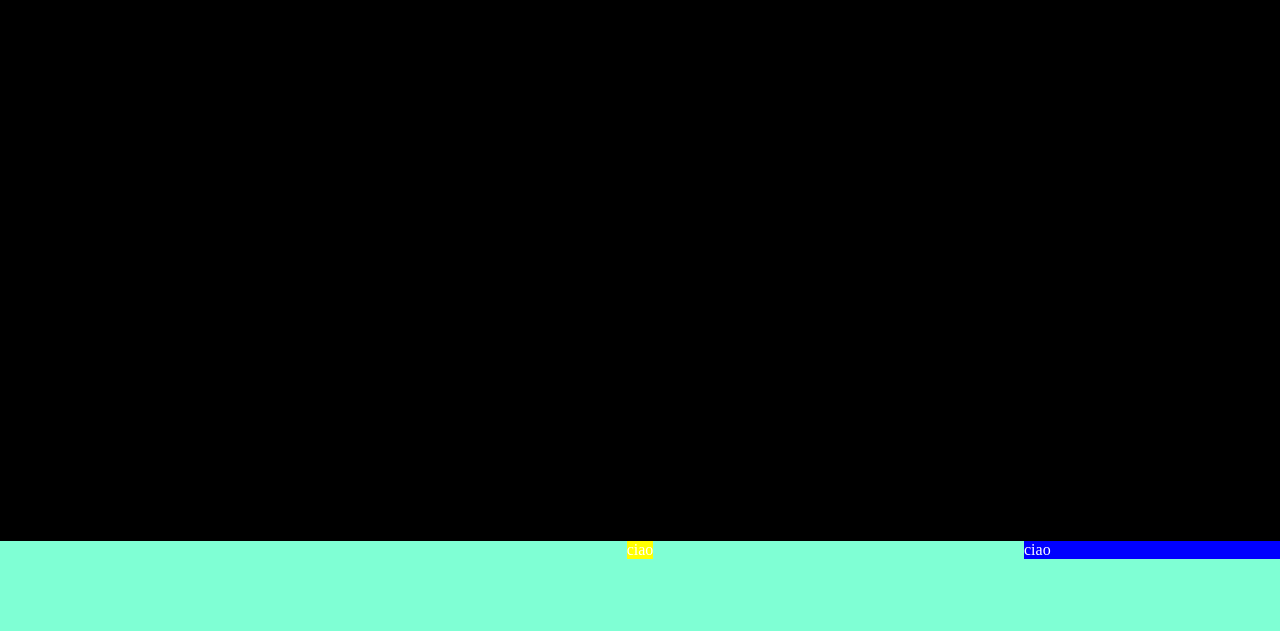
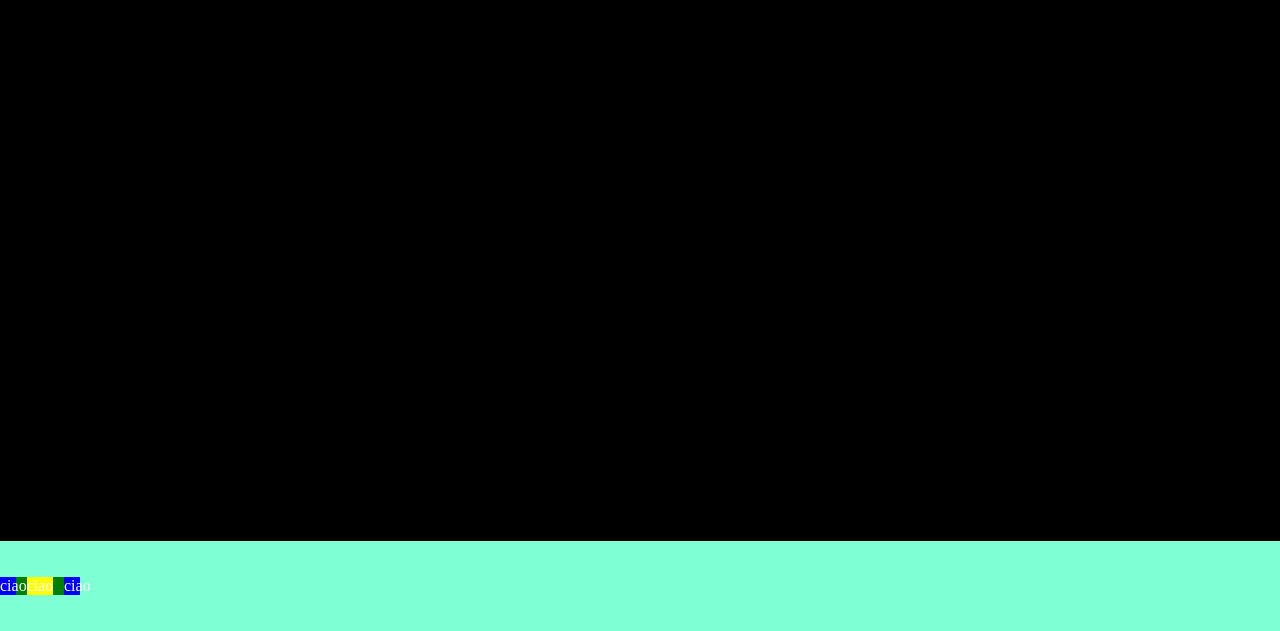
Before and after one commit to Seme87/html-css-zoom, a plain HTML site: page index.html in a window 1280 px wide. Shown: the part 169-800 px from the top of the page. Drawn offline with Linux system fonts and the light colour scheme.

Commit message:
fix footer

```diff
--- a/css/style.css
+++ b/css/style.css
@@ -114,14 +114,17 @@ main{
 footer {
     background-color: aquamarine;
     height: 90px;
+    display: flex;
+    align-items: center;
 }
 
 
 .row-footer{
+    background-color: green;
     color: white;
     display: flex;
     justify-content: space-between;
-    align-items: center;
+
 }
 
 
--- a/index.html
+++ b/index.html
@@ -239,7 +239,7 @@
 
         <div class="row-footer">
 
-            <div class="left"></div>
+            <div class="left">ciao</div>
             <div class="center">ciao</div>
             <div class="right">ciao</div>
 
```
